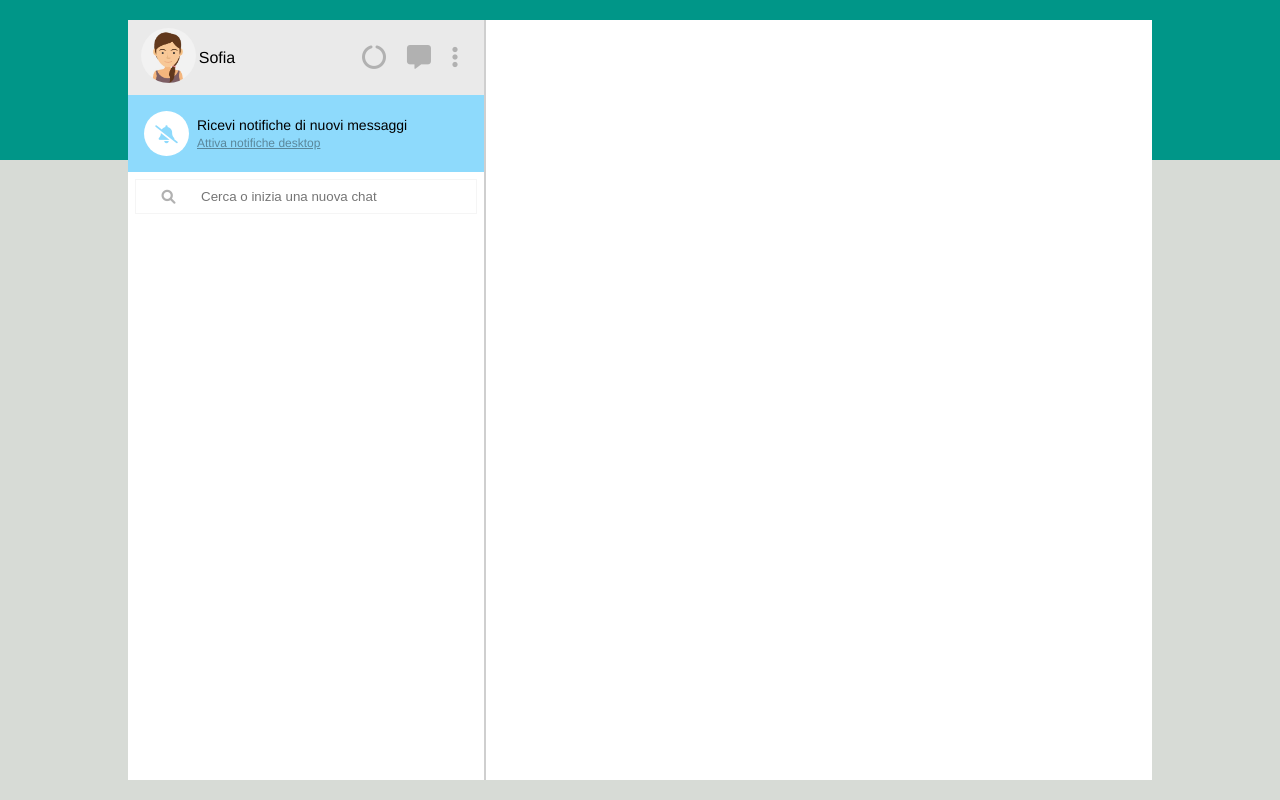
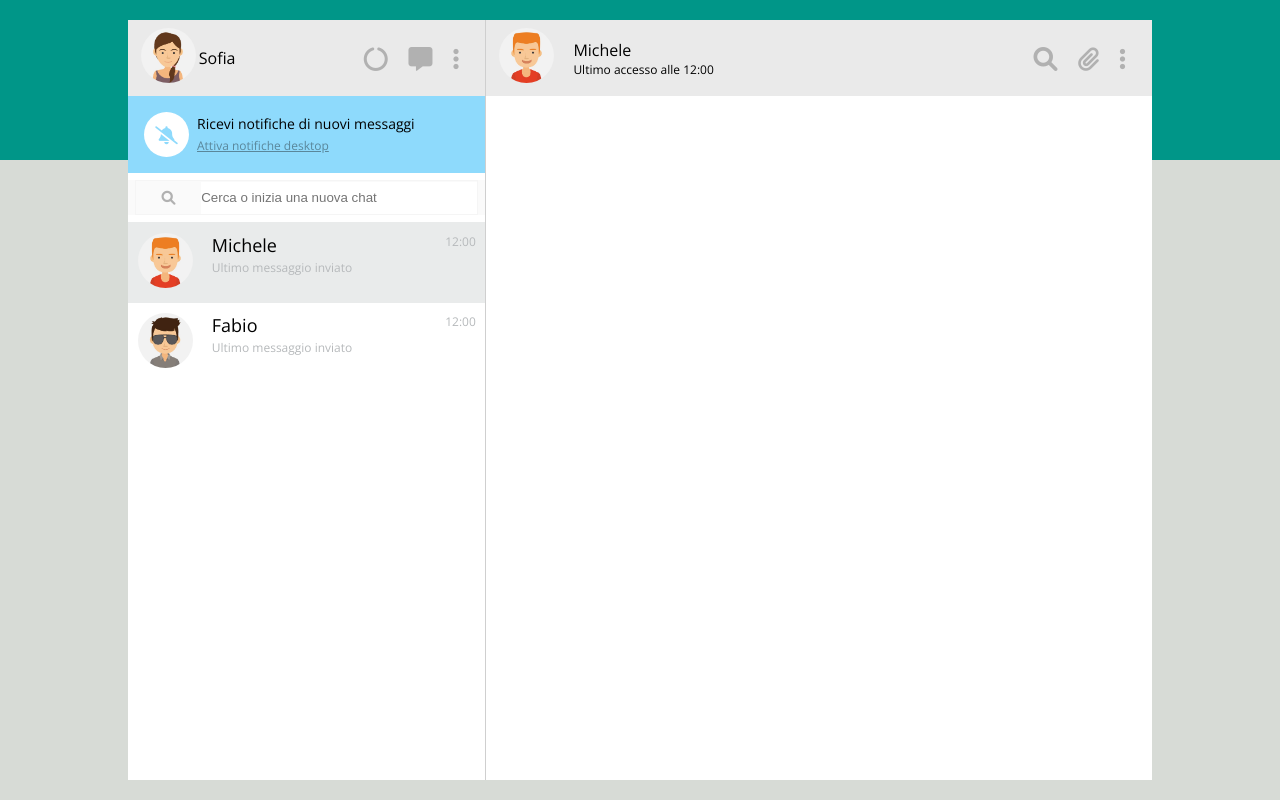
Before and after one commit to Erika-Sarleti/js-html-css-boolzap, a plain HTML site: page index.html in a window 1280 px wide. Drawn offline with nearby package versions, Linux system fonts and the light colour scheme.

Commit message:
inizio chat-box

```diff
--- a/css/style.css
+++ b/css/style.css
@@ -49,7 +49,7 @@
 
 /* app */
 .application{
-    font-family: Helvetica, sans-serif;
+    font-family: 'Open Sans', sans-serif;
     font-weight: 500;
     width: 80%;
     min-width: 1000px;
@@ -58,22 +58,22 @@
 
 }
 
-/* contacts */
+/* contact-side */
 
 .contacts-container{
     width: 35%;
     height: 95vh;
-    border-right: 2px solid #cfcfcf;
+    border-right: 1px solid #cfcfcf;
 }
 
 /* profile */
 
-.profile{
+.profile, .chat-info{
     justify-content: space-between;
     align-items: center;
     background-color: #eaeaea;
 }
-.personal-profile{
+.personal-profile, .profile-info{
     margin: .5em .8em;
     align-items: center;
 }
@@ -123,12 +123,14 @@
     color: #5a879b;
  }
 
+
  /* Search-bar */
-
+.input-container{
+    background-color: #fafafa;
+}
 .search-bar{
     font-size: 14px;
     width: calc(100% -  1em);
-    /* background-color: #009688; */
     height: 2.5em;
     margin: .5em auto;
     border: 1px solid #f5f5f5;
@@ -137,7 +139,7 @@
 #search-contact{
     width: 85%;
     border: none;
-    height: 2.5em;
+    height: 2.4em;
 }
 .search-bar i{
     padding: 0 7.5%;
@@ -145,3 +147,38 @@
 }
 
  /* contatti */
+ .main-contacts{
+    height: calc(100% - 186px - 1em);
+    overflow-y:scroll;
+ }
+ .contact{
+     border-top: 1px solid #e9ebeb;
+    padding: .6em;
+    justify-content: space-between;
+ }
+ .info-contact{
+     padding: 0 1.2em;
+     align-items: flex-start;
+ }
+.name{
+    font-size: 18px;
+
+    padding-bottom: 2px ;
+}
+.contact .small-text{
+    color: #b6b9bb;
+}
+
+.active{
+    background-color: #e9ebeb;
+}
+
+
+/* Chat container */
+
+.chat-container{
+    width: 65%;
+    height: 95vh;
+}
+.chat-info{
+}
--- a/index.html
+++ b/index.html
@@ -6,6 +6,10 @@
     <meta name="viewport" content="width=device-width, initial-scale=1.0">
     <title>Boolzap</title>
 
+
+    <link rel="preconnect" href="https://fonts.googleapis.com">
+    <link rel="preconnect" href="https://fonts.gstatic.com" crossorigin>
+    <link href="https://fonts.googleapis.com/css2?family=Open+Sans&display=swap" rel="stylesheet">
     <link rel="stylesheet" href="https://cdnjs.cloudflare.com/ajax/libs/font-awesome/6.0.0/css/all.min.css" integrity="sha512-9usAa10IRO0HhonpyAIVpjrylPvoDwiPUiKdWk5t3PyolY1cOd4DSE0Ga+ri4AuTroPR5aQvXU9xC6qOPnzFeg==" crossorigin="anonymous" referrerpolicy="no-referrer" />
     <link rel="stylesheet" href="css/style.css">
 
@@ -20,7 +24,8 @@
         <div class="application absolute horizontal">
 
             <!-- parte contatti/profilo -->
-            <div class="contacts-container vertical">
+            <div class="contacts-container">
+
                 <!-- profilo -->
                 <div class="profile horizontal">
                     <div class="personal-profile horizontal">
@@ -36,6 +41,7 @@
                         <i class="fa-solid fa-ellipsis-vertical"></i>
                     </div>
                 </div>
+
                 <!-- alert notifiche -->
                 <div class="desktop-notification horizontal">
                     <div class="icon">
@@ -46,31 +52,69 @@
                         <a href="#" class="small-text">Attiva notifiche desktop</a>
                     </div>
                 </div>
+
+                <!-- Cerca un contatto -->
+                <div class="input-container">
+                    <div class="search-bar horizontal">
+                        <i class="fa-solid fa-magnifying-glass"></i>
+                        <input type="text" placeholder="Cerca o inizia una nuova chat" name="search-contact" id="search-contact">
+                    </div>
+                </div>
+
                 <!-- lista contatti -->
                 <div class="main-contacts">
-                    <div class="input-container">
-                        <div class="search-bar horizontal">
-                            <i class="fa-solid fa-magnifying-glass"></i>
-                            <input type="text" placeholder="Cerca o inizia una nuova chat" name="search-contact" id="search-contact">
+                    <div class="contact horizontal active">
+                        <div class="contact-profile horizontal">
+                            <div class="img-container">
+                                <img src="img/avatar_1.jpg" alt="" class="profile-pic">
+                            </div>
+                            <div class="info-contact vertical">
+                                <div class="name">Michele</div>
+                                <div class="small-text"> Ultimo messaggio inviato</div>
+                            </div>
+                        </div>
+                        <div class="date">
+                            <div class="small-text">12:00</div>
                         </div>
                     </div>
-                    <div class="contact">
-                        <div class="contact-profile">
-                            <div class="img-container"></div>
-                            <div class="info-contact">
-                                <div class="profile-name"></div>
-                                <div class="small-text"></div>
+                    <div class="contact horizontal ">
+                        <div class="contact-profile horizontal">
+                            <div class="img-container">
+                                <img src="img/avatar_2.jpg" alt="" class="profile-pic">
+                            </div>
+                            <div class="info-contact vertical">
+                                <div class="name">Fabio</div>
+                                <div class="small-text"> Ultimo messaggio inviato</div>
                             </div>
                         </div>
-                        <div class="date"></div>
+                        <div class="date">
+                            <div class="small-text">12:00</div>
+                        </div>
                     </div>
                 </div>
             </div>
 
             <!-- Parte chatbox -->
-            <div class="chat-box-container">
+            <div class="chat-container">
+                <div class="chat-info horizontal">
+                    <div class="profile-info horizontal">
+                        <div class="img-container">
+                            <img src="img/avatar_1.jpg" alt="" class="profile-pic">
+                        </div>
+                        <div class="info-contact vertical">
+                            <div>Michele</div>
+                            <div class="small-text"> Ultimo accesso alle 12:00</div>
+                        </div>
+                    </div>
+                    <div class="options">
+                        <i class="fa-solid fa-magnifying-glass"></i>
+                        <i class="fa-solid fa-paperclip"></i>
+                        <i class="fa-solid fa-ellipsis-vertical"></i>
+                    </div>
+                </div>
+                <div class="chat-box"></div>
+            </div>
 
-            </div>
         </div>
     </div>
 </body>
```
